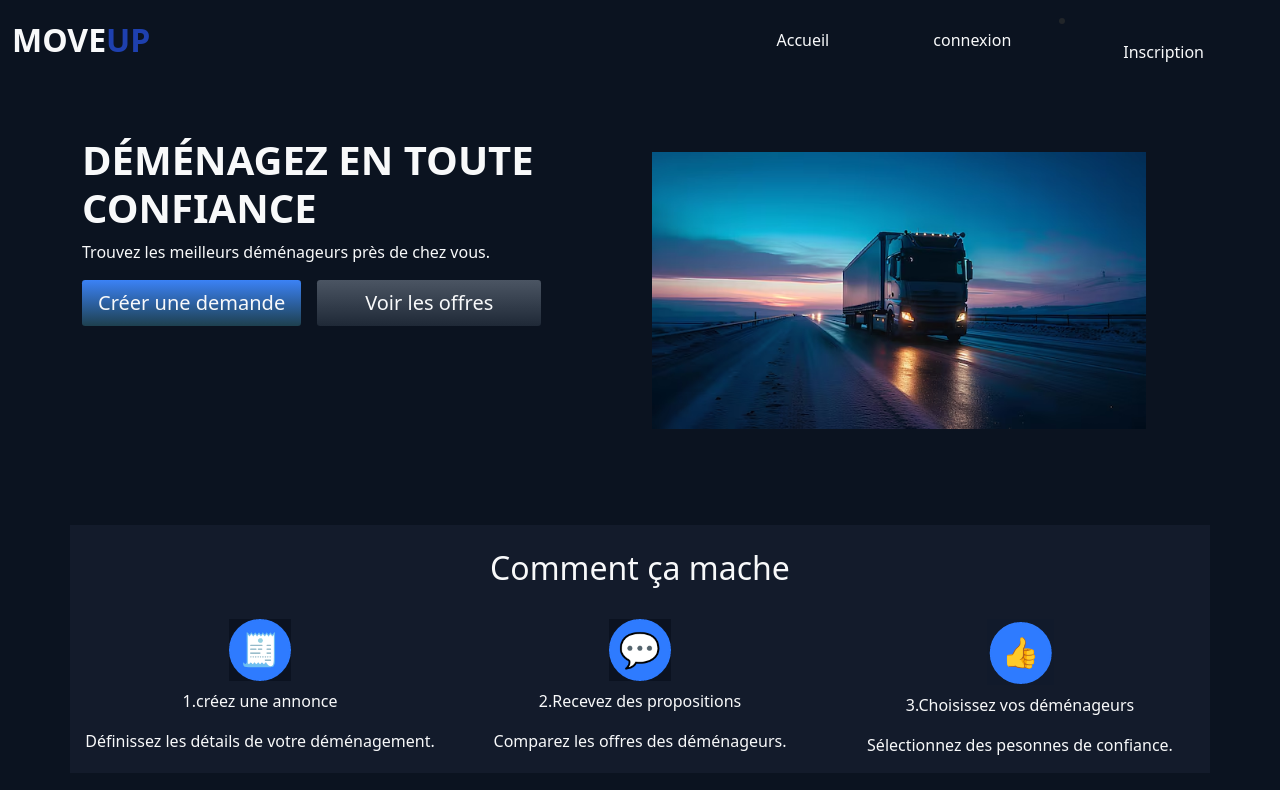
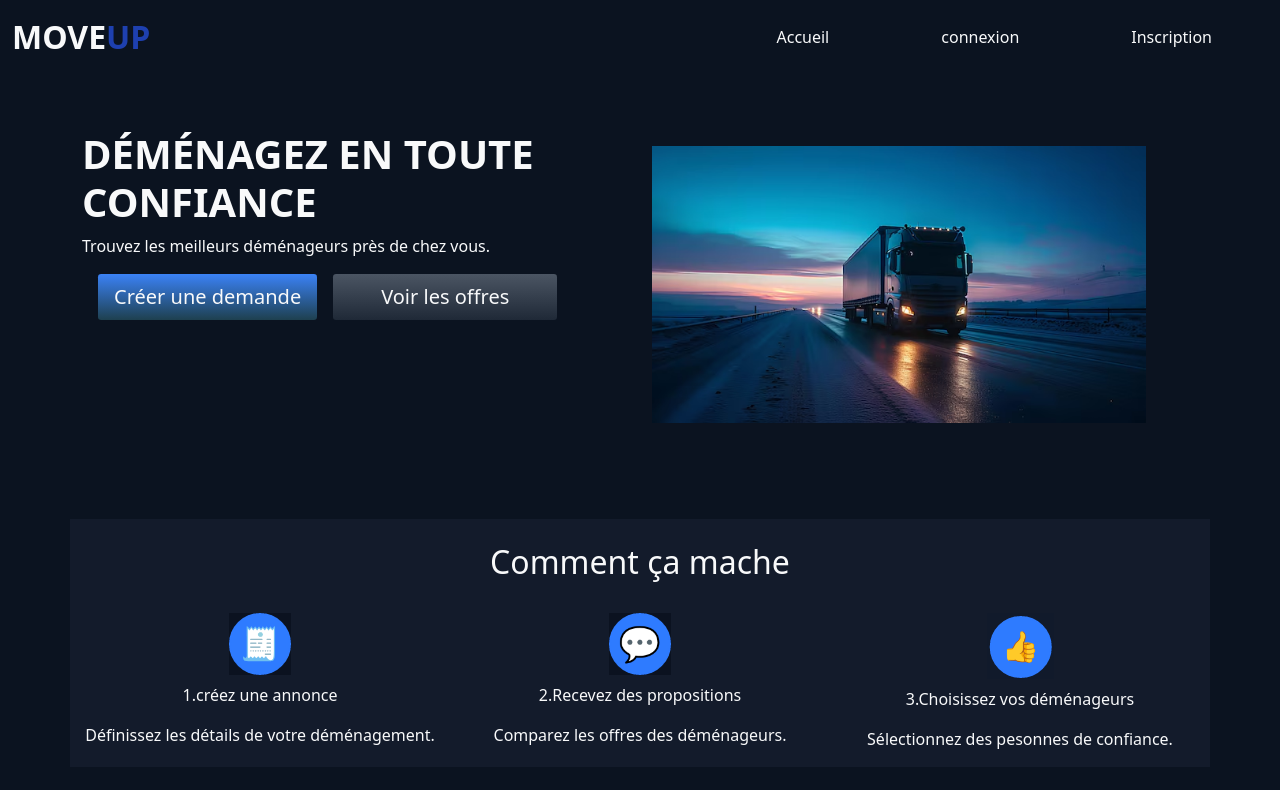
Before and after one commit to Aissata26/Projet-CSW, a PHP site: page / in a window 1280 px wide. Shown: the top 790 px of the page. Run offline with PHP 8.4, Linux system fonts and the light colour scheme; data that the repository does not hold is empty.

Commit message:
modification

```diff
--- a/index.php
+++ b/index.php
@@ -9,11 +9,11 @@
     </header>
     <main>
         <section class="background text-light">
-            <div class="container">
+            <div class="container justify-content-center align-items-center">
                 <div class="row py-5">
                     <div class="col-md-6 py-2">
-                        <h1 class="fs-1 fw-bolder">DÉMÉNAGEZ EN TOUTE CONFIANCE</h1>
-                        <P class="fs-6">Trouvez les meilleurs déménageurs près de chez vous.</p>
+                        <h1 class="fs-1 fw-bolder text-light">DÉMÉNAGEZ EN TOUTE CONFIANCE</h1>
+                        <P class="fs-6 text-light">Trouvez les meilleurs déménageurs près de chez vous.</p>
                         <div class="d-flex gap-3 flex-nowrap">
                             <a href="#" class="btn btn-outline-primary no-outline rounded-1 text-light btn-lg ">Créer une demande</a>
                             <a href="#" class="btn btn-outline-success no-outline rounded-1 text-light btn-lg px-5">Voir les offres</a>
--- a/nav.php
+++ b/nav.php
@@ -2,26 +2,37 @@
 include_once 'header.php';
 ?>
 <body>
-    <nav class="navbar navbar-expand-lg navbar-dark bg-light background align">
+    <nav class="navbar navbar-expand-lg navbar-dark background">
   <div class="container-fluid">
     <a class="navbar-brand text-light fw-bold fs-2" href="#">MOVE<span class="titre-color">UP</span></a>
     <button class="navbar-toggler" type="button" data-bs-toggle="collapse" data-bs-target="#navbarSupportedContent" aria-controls="navbarSupportedContent" aria-expanded="false" aria-label="Toggle navigation">
       <span class="navbar-toggler-icon"></span>
     </button>
-    <div class="collapse navbar-collapse " id="navbarSupportedContent">
+    <div class="collapse navbar-collapse" id="navbarSupportedContent">
       <ul class="navbar-nav ms-auto mb-2 mb-lg-0 align-items-center">
         <li class="nav-item">
           <a class="nav-link mx-lg-5 text-light dynamique " aria-current="page" href="#">Accueil</a>
         </li>
         <li class="nav-item">
           <!-- link -->
-          <a  href="#"class="mx-lg-5 text-light dynamique " data-bs-toggle="modal" data-bs-target="#staticBackdrop">
+          <a  href="#"class="mx-lg-5 text-light dynamique nav-link " data-bs-toggle="modal" data-bs-target="#staticBackdrop">
               connexion
           </a>
-          <!-- Modal -->
-          <div class="modal fade " id="staticBackdrop" data-bs-backdrop="static" data-bs-keyboard="false" tabindex="-1" aria-labelledby="staticBackdropLabel" aria-hidden="true">
+        </li>
+        <li class="nav-item ">
+          <a class="nav-link mx-lg-5 text-light dynamique" href="#" >
+            Inscription
+          </a>
+        </li>
+      </ul>
+
+    </div>
+  </div>
+</nav>
+<!-- Modal -->
+          <div class="modal fade  " id="staticBackdrop" data-bs-backdrop="static" data-bs-keyboard="false" tabindex="-1" aria-labelledby="staticBackdropLabel" aria-hidden="true">
             <div class="modal-dialog">
-              <div class="modal-content btn-outline-primary ">
+              <div class="modal-content background--blanc-crem border-0  text-center">
                 <div class="modal-header border-0">
                     <button type="button" class="btn-close" data-bs-dismiss="modal" aria-label="Close"></button>
                 </div>
@@ -39,24 +50,15 @@
                     <div class="mb-3">
                       <input type="password" class="form-control" id="exampleInputPassword1" placeholder="*********">
                     </div>
-                    <button type="submit" class="btn btn-primary">Connexion</button></div>
+                    <button type="bouton" class="btn btn-primary">Connexion</button></div>
                   </form>
+                  <div class="text-center text-light border-top p-3">
+                  <p class="">Pas encore de compte ? <a href="#">Créer un compte</p>
                 </div>
-                <div class="modal-footer">
-                  <p>Pas encore de compte ? <a href="#">Créer un compte</p>
                 </div>
+
               </div>
             </div>
           </div>
-        </li>
-        <li class="nav-item ">
-          <a class="nav-link mx-lg-5 text-light dynamique" href="#" >
-            Inscription
-          </a>
-        </li>
-
-    </div>
-  </div>
-</nav>
 <script src="https://cdn.jsdelivr.net/npm/bootstrap@5.1.3/dist/js/bootstrap.bundle.min.js" integrity="sha384-ka7Sk0Gln4gmtz2MlQnikT1wXgYsOg+OMhuP+IlRH9sENBO0LRn5q+8nbTov4+1p" crossorigin="anonymous"></script>
 </body>
--- a/styl.css
+++ b/styl.css
@@ -69,3 +69,7 @@
 {
     background: #fffdd0;
 }
+.background--blanc-crem
+{
+background: linear-gradient(to bottom, #3B82F6, #1E404F) !important;
+}
```
